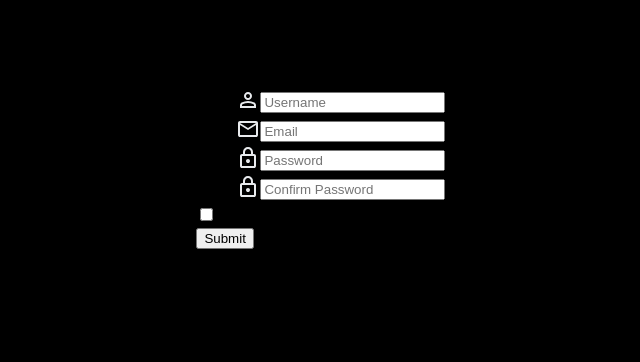
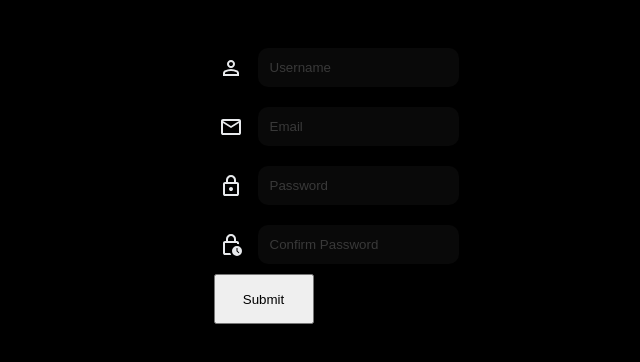
Before and after one commit to trevtemba/neur-frontend, a React (Vite) app: page / in a window 1280 px wide. Shown: the part 162-524 px from the top of the page, without its empty margins (299-939 px from the left). Built offline with nearby package versions, Linux system fonts and the light colour scheme.

Commit message:
Weird css bug with centering submit button, cant figure out will do tomorrow

```diff
--- a/src/Components/AuthForm/AuthForm.jsx
+++ b/src/Components/AuthForm/AuthForm.jsx
@@ -6,6 +6,7 @@ import React from "react";
 import user_icon from "../Assets/user_icon.svg"
 import email_icon from "../Assets/email_icon.svg"
 import password_icon from "../Assets/password_icon.svg"
+import passConfirm_icon from "../Assets/passConfirm_icon.svg"
 
 const AuthForm = () => {
 
@@ -43,7 +44,7 @@ const AuthForm = () => {
             name:"confirmPassword",
             type:"password",
             placeholder:"Confirm Password",
-            label:<img src={password_icon}/>
+            label:<img src={passConfirm_icon}/>
         },
     ];
 
@@ -59,12 +60,6 @@ const AuthForm = () => {
                 {inputs.map((input) => (
                     <FormInput key={input.id} {...input} value={values[input.name]} onChange={onChange}/>
                 ))}
-
-                <label>
-                    <input name="agree" type="checkbox" required/>
-                    I agree to the Terms and Conditions
-                </label>
-                <br></br>
                 <button>Submit</button>
             </form>
         </div>
--- a/src/Components/AuthForm/FormInputs/FormInput.jsx
+++ b/src/Components/AuthForm/FormInputs/FormInput.jsx
@@ -4,8 +4,8 @@ const FormInput = (props) => {
     const {label, onChange, id, ...inputProps} = props;
     return (
         <div className="formInput">
-            <label>{label}</label>
-            <input {...inputProps} onChange={onChange} />
+            <label className="authIcon">{label}</label>
+            <input className="authEntry" {...inputProps} onChange={onChange} />
         </div>
     );
 }
--- a/src/Components/AuthForm/FormInputs/formInput.css
+++ b/src/Components/AuthForm/FormInputs/formInput.css
@@ -1,6 +1,24 @@
 .formInput {
     display: flex;
+    justify-content: center;
     flex-direction: row;
+}
+
+.authIcon {
+    display: flex;
     align-items: center;
-    justify-content: center;
+    padding: 5px;
 }
+.authEntry {
+    display: flex;
+    align-items: center;
+    padding: 10px;
+    margin: 10px;
+    background-color: rgb(9, 9, 9);
+    border-color: transparent;
+    border-radius: 10px;
+}
+
+.authEntry::placeholder {
+    color: rgb(57, 57, 57)
+}
--- a/src/Components/AuthForm/authForm.css
+++ b/src/Components/AuthForm/authForm.css
@@ -2,5 +2,19 @@
     display: flex;
     align-items: center;
     justify-content: center;
-    margin: 250px 0px;
+    height: 100%;
+    width: 100%;
 }
+
+form {
+    position: absolute;
+    top: 25%;
+}
+
+form button {
+    display: flex;
+    align-items: center;
+    justify-content: center;
+    width: 100px;
+    height: 50px;
+}
```
Also changed, not shown: src/Components/Assets/passconfirm_icon.svg (added).
